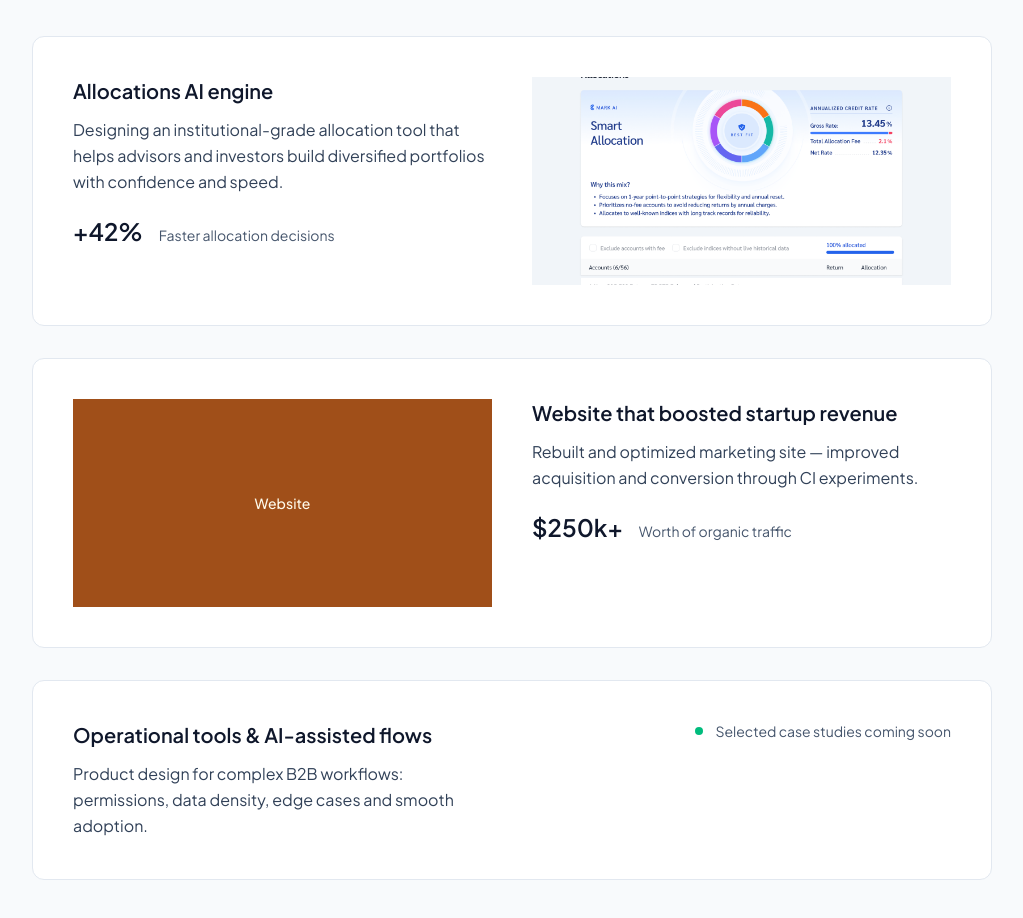
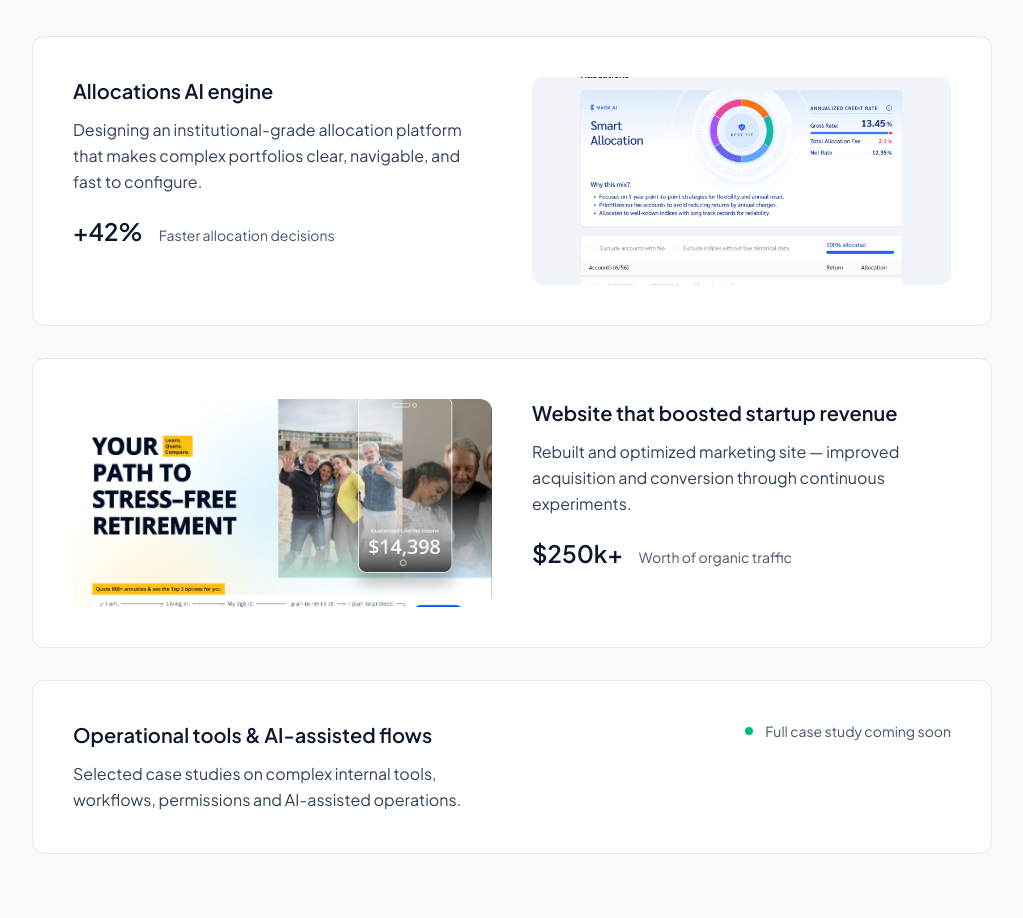
Before and after one commit to LiraCalifornia/iryna-portfolio, a Next.js app: page / in a window 1280 px wide. Shown: the part 963-1881 px from the top of the page, without its empty margins (128-1151 px from the left). Built offline with nearby package versions, Linux system fonts and the light colour scheme.

Commit message:
fixed edicator page link

```diff
--- a/src/app/work/[slug]/page.tsx
+++ b/src/app/work/[slug]/page.tsx
@@ -1,6 +1,9 @@
 import Image from "next/image";
 import Link from "next/link";
 import { notFound } from "next/navigation";
+import { use } from "react";
+
+/* ---------- Types ---------- */
 
 type ProjectConfig = {
   title: string;
@@ -15,6 +18,13 @@ type ProjectConfig = {
   impact?: string[];
 };
 
+// У Next 15 params є Promise — типізуємо відповідно
+type PageProps = {
+  params: Promise<{ slug: string }>;
+};
+
+/* ---------- Projects data ---------- */
+
 const allocationsCase: ProjectConfig = {
   title: "Allocations AI engine",
   subtitle:
@@ -22,8 +32,7 @@ const allocationsCase: ProjectConfig = {
   image: "/allocations-test.png",
   period: "2025",
   tools: "Figma, FigJam",
-  keywords:
-    "FinTech, B2B SaaS, Data visualization, Complex flows",
+  keywords: "FinTech, B2B SaaS, Data visualization, Complex flows",
   problem:
     "Unclear Value Proposition. The startup’s original website didn’t clearly show its unique product or explain how it solved user problems.",
   solution:
@@ -40,30 +49,66 @@ const allocationsCase: ProjectConfig = {
   ],
 };
 
+const websiteBoostCase: ProjectConfig = {
+  title: "Website that boosted startup revenue",
+  subtitle:
+    "Rebuilt and optimized marketing site — improved acquisition and conversion through continuous experiments.",
+  image: "/educator-test.png",
+  period: "2024",
+  tools: "Figma, Webflow, Google Analytics, Hotjar",
+  keywords: "Marketing website, Conversion, Experimentation, UX writing",
+  problem:
+    "Low Conversion from Existing Traffic. The startup had strong organic and paid traffic, but the old website did not clearly communicate value or guide visitors to sign up.",
+  solution:
+    "Focused Narrative & Experiment Framework. Reworked structure and messaging, highlighted proof points, and set up an experiment backlog for continuous A/B testing.",
+  challenges: [
+    "Balancing modern visual style with clarity and performance.",
+    "Preserving SEO equity while restructuring pages and content.",
+    "Aligning founders, marketing, and engineering around one clear story.",
+  ],
+  impact: [
+    "$250k+ Worth of organic traffic generated.",
+    "1554% Increase in monthly organic search traffic in 8 months.",
+    "66% Increase in signup conversion rate.",
+    "70+ NPS score maintained after redesign.",
+  ],
+};
+
+const flowsPlaceholder: ProjectConfig = {
+  title: "Operational tools & AI-assisted flows",
+  subtitle:
+    "Full case study coming soon. Deep dive into complex internal workflows.",
+};
+
 const projects: Record<string, ProjectConfig> = {
   allocations: allocationsCase,
-  "website-boost": {
-    title: "Marketing Website Optimization",
-    subtitle:
-      "Full case study coming soon. Focused on structure, messaging and experiments that moved revenue.",
-  },
-  flows: {
-    title: "Operational Tools & AI-assisted Flows",
-    subtitle:
-      "Full case study coming soon. Deep dive into complex internal workflows.",
-  },
+  "website-boost": websiteBoostCase,
+  flows: flowsPlaceholder,
 };
 
+/* ---------- Route segment config ---------- */
+
+// Пререндеримо відомі слаги (щоб у проді не було 404)
 export function generateStaticParams() {
   return Object.keys(projects).map((slug) => ({ slug }));
 }
 
-export default async function WorkDetailPage({
-  params,
-}: {
-  params: Promise<{ slug: string }>;
-}) {
-  const { slug } = await params;
+// Дозволяємо динаміку для інших випадків (не обов’язково, але безпечно)
+export const dynamicParams = true;
+
+/* ---------- Helpers ---------- */
+
+const splitText = (text: string) => {
+  const [first, ...rest] = text.split(". ");
+  return { first, rest: rest.join(". ") };
+};
+
+/* ---------- Page ---------- */
+
+export default function WorkDetailPage(props: PageProps) {
+  // розгортаємо асинхронний params
+  const { slug } = use(props.params);
+
   const project = projects[slug];
 
   if (!project) {
@@ -85,17 +130,8 @@ export default async function WorkDetailPage({
 
   const hasFullCase = Boolean(problem && solution);
 
-  const splitText = (text: string) => {
-    const [first, ...rest] = text.split(". ");
-    return { first, rest: rest.join(". ") };
-  };
-
-  const toolsTags = tools
-    ? tools.split(",").map((t) => t.trim()).filter(Boolean)
-    : [];
-  const keywordTags = keywords
-    ? keywords.split(",").map((t) => t.trim()).filter(Boolean)
-    : [];
+  const toolsTags = tools ? tools.split(",").map((t) => t.trim()).filter(Boolean) : [];
+  const keywordTags = keywords ? keywords.split(",").map((t) => t.trim()).filter(Boolean) : [];
 
   return (
     <main className="bg-white">
@@ -113,13 +149,7 @@ export default async function WorkDetailPage({
         {/* Hero image */}
         {image && (
           <div className="relative w-full h-[220px] sm:h-[320px] md:h-[380px] rounded-xl overflow-hidden bg-slate-100">
-            <Image
-              src={image}
-              alt={title}
-              fill
-              className="object-cover"
-              sizes="100vw"
-            />
+            <Image src={image} alt={title} fill className="object-cover" sizes="100vw" />
           </div>
         )}
 
@@ -129,7 +159,7 @@ export default async function WorkDetailPage({
             {title}
           </h1>
           {subtitle && (
-            <p className="mt-3 sm:mt-4 text-sm sm:text-base md:text-lg leading-relaxed text-slate-700">
+            <p className="mt-3 sm:mt-4 text-sm sm:text-base leading-relaxed text-slate-600">
               {subtitle}
             </p>
           )}
@@ -168,52 +198,42 @@ export default async function WorkDetailPage({
             {/* Problem / Solution / Challenges */}
             <section className="mt-10 space-y-6 sm:space-y-7">
               {/* Problem */}
+              {problem && (
                 <div className="rounded-xl bg-slate-50 border border-slate-200 px-4 py-4 sm:px-6 sm:py-6">
                   <h2 className="flex items-center gap-1 text-xs sm:text-sm font-semibold uppercase tracking-wide text-slate-700">
-                  <span className="text-blue-600 text-base font-mono">
-                    {">_"}
-                  </span>
+                    <span className="text-blue-600 text-base font-mono">{">_"}</span>
                     Problem
                   </h2>
-                {problem && (
                   <p className="mt-2 text-sm sm:text-base leading-relaxed">
                     <span className="font-semibold text-slate-900">
                       {splitText(problem).first}.
                     </span>{" "}
-                    <span className="text-slate-500">
-                      {splitText(problem).rest}
-                    </span>
+                    <span className="text-slate-600">{splitText(problem).rest}</span>
                   </p>
+                </div>
               )}
-              </div>
 
               {/* Solution */}
+              {solution && (
                 <div className="rounded-xl bg-slate-50 border border-slate-200 px-4 py-4 sm:px-6 sm:py-6">
                   <h2 className="flex items-center gap-1 text-xs sm:text-sm font-semibold uppercase tracking-wide text-slate-700">
-                  <span className="text-blue-600 text-base font-mono">
-                    {">_"}
-                  </span>
+                    <span className="text-blue-600 text-base font-mono">{">_"}</span>
                     Solution
                   </h2>
-                {solution && (
                   <p className="mt-2 text-sm sm:text-base leading-relaxed">
                     <span className="font-semibold text-slate-900">
                       {splitText(solution).first}.
                     </span>{" "}
-                    <span className="text-slate-500">
-                      {splitText(solution).rest}
-                    </span>
+                    <span className="text-slate-600">{splitText(solution).rest}</span>
                   </p>
+                </div>
               )}
-              </div>
 
               {/* Challenges */}
               {challenges && challenges.length > 0 && (
                 <div className="rounded-xl bg-slate-50 border border-slate-200 px-4 py-4 sm:px-6 sm:py-6">
                   <h2 className="flex items-center gap-1 text-xs sm:text-sm font-semibold uppercase tracking-wide text-slate-700">
-                    <span className="text-blue-600 text-base font-mono">
-                      {">_"}
-                    </span>
+                    <span className="text-blue-600 text-base font-mono">{">_"}</span>
                     Challenges
                   </h2>
                   <ul className="mt-2 space-y-1.5 text-sm sm:text-base leading-relaxed">
@@ -221,10 +241,8 @@ export default async function WorkDetailPage({
                       const { first, rest } = splitText(item);
                       return (
                         <li key={index}>
-                          <span className="font-semibold text-slate-900">
-                            {first}.
-                          </span>{" "}
-                          <span className="text-slate-500">{rest}</span>
+                          <span className="font-semibold text-slate-900">{first}.</span>{" "}
+                          <span className="text-slate-600">{rest}</span>
                         </li>
                       );
                     })}
@@ -233,13 +251,13 @@ export default async function WorkDetailPage({
               )}
             </section>
 
-            {/* Impact — окремий блок, без сірого боксу */}
+            {/* Impact */}
             {impact && impact.length > 0 && (
               <section className="mt-14 sm:mt-16">
                 <h2 className="text-2xl sm:text-3xl font-semibold tracking-tight text-slate-900">
                   Impact
                 </h2>
-                <p className="mt-3 text-sm sm:text-base text-slate-600 max-w-3xl">
+                <p className="mt-3 text-sm sm:text-base leading-relaxed text-slate-600 max-w-3xl">
                   Both the initial launch and further iterations delivered
                   measurable results and created a solid foundation for
                   long-term, scalable growth.
@@ -254,7 +272,7 @@ export default async function WorkDetailPage({
                         <div className="text-2xl sm:text-3xl font-semibold text-slate-900">
                           {stat}
                         </div>
-                        <p className="text-sm sm:text-base text-slate-600">
+                        <p className="text-sm sm:text-base leading-relaxed text-slate-600">
                           {label}
                         </p>
                       </div>
@@ -265,12 +283,12 @@ export default async function WorkDetailPage({
             )}
           </>
         ) : (
-          // Coming soon layout
+          // Coming soon
           <section className="mt-10">
             <div className="rounded-xl bg-slate-50 border border-slate-200 px-4 py-5 sm:px-6 sm:py-7">
-              <p className="text-sm sm:text-base leading-relaxed text-slate-800">
-                Full case study for this project is coming soon. If you&apos;d
-                like details now, please{" "}
+              <p className="text-sm sm:text-base leading-relaxed text-slate-600">
+                Full case study for this project is coming soon. If you&apos;d like details
+                now, please{" "}
                 <Link
                   href="/contact"
                   className="underline underline-offset-4 decoration-slate-400 hover:decoration-slate-900"
--- a/src/components/ProjectShortcuts.tsx
+++ b/src/components/ProjectShortcuts.tsx
@@ -1,4 +1,3 @@
-// src/components/ProjectShortcuts.tsx
 "use client";
 
 import Link from "next/link";
@@ -7,7 +6,6 @@ import Image from "next/image";
 export default function ProjectShortcuts() {
   return (
     <section className="bg-slate-50 py-16 sm:py-20">
-      {/* Спільний контейнер */}
       <div className="mx-auto w-full max-w-6xl px-6 lg:px-24">
         {/* Заголовок секції */}
         <p className="text-xs font-semibold uppercase tracking-[0.16em] text-slate-500">
@@ -19,21 +17,20 @@ export default function ProjectShortcuts() {
 
         {/* Список проектів */}
         <div className="mt-10 space-y-8">
-          {/* Project 1 */}
+          {/* Project 1: Allocations */}
           <Link
             href="/work/allocations"
             className="block rounded-xl border border-slate-200 bg-white p-8 sm:p-10 hover:border-slate-900 transition-colors"
           >
             <div className="grid grid-cols-1 lg:grid-cols-2 gap-10 items-start">
-              {/* Text */}
               <div>
                 <h3 className="text-lg sm:text-xl font-semibold text-slate-900">
                   Allocations AI engine
                 </h3>
                 <p className="mt-3 text-sm sm:text-base leading-relaxed text-slate-700">
-                  Designing an institutional-grade allocation tool that helps
-                  advisors and investors build diversified portfolios with
-                  confidence and speed.
+                  Designing an institutional-grade allocation platform that
+                  makes complex portfolios clear, navigable, and fast to
+                  configure.
                 </p>
                 <div className="mt-5 flex flex-wrap items-baseline gap-4 text-sm text-slate-600">
                   <span className="text-2xl font-semibold text-slate-900">
@@ -43,8 +40,7 @@ export default function ProjectShortcuts() {
                 </div>
               </div>
 
-              {/* Real project image */}
-              <div className="relative h-52 w-full overflow-hidden">
+              <div className="relative h-52 w-full overflow-hidden rounded-xl">
                 <Image
                   src="/allocations-test.png"
                   alt="Allocations project preview"
@@ -56,15 +52,21 @@ export default function ProjectShortcuts() {
             </div>
           </Link>
 
-          {/* Project 2 */}
+          {/* Project 2: Website that boosted startup revenue */}
           <Link
             href="/work/website-boost"
             className="block rounded-xl border border-slate-200 bg-white p-8 sm:p-10 hover:border-slate-900 transition-colors"
           >
             <div className="grid grid-cols-1 lg:grid-cols-2 gap-10 items-start">
-              {/* Placeholder image */}
-              <div className="h-52 w-full bg-amber-800/90 flex items-center justify-center text-sm font-medium text-amber-50">
-                Website
+              {/* Image */}
+              <div className="relative h-52 w-full overflow-hidden rounded-xl">
+                <Image
+                  src="/educator-test.png"
+                  alt="Website that boosted startup revenue — project preview"
+                  fill
+                  className="object-cover transition-transform duration-500 ease-out hover:scale-[1.03]"
+                  sizes="(max-width: 1024px) 100vw, 50vw"
+                />
               </div>
 
               {/* Text */}
@@ -74,7 +76,7 @@ export default function ProjectShortcuts() {
                 </h3>
                 <p className="mt-3 text-sm sm:text-base leading-relaxed text-slate-700">
                   Rebuilt and optimized marketing site — improved acquisition
-                  and conversion through CI experiments.
+                  and conversion through continuous experiments.
                 </p>
                 <div className="mt-5 flex flex-wrap items-baseline gap-4 text-sm text-slate-600">
                   <span className="text-2xl font-semibold text-slate-900">
@@ -86,27 +88,25 @@ export default function ProjectShortcuts() {
             </div>
           </Link>
 
-          {/* Project 3 */}
+          {/* Project 3: Flows (placeholder) */}
           <Link
             href="/work/flows"
             className="block rounded-xl border border-slate-200 bg-white p-8 sm:p-10 hover:border-slate-900 transition-colors"
           >
             <div className="grid grid-cols-1 lg:grid-cols-2 gap-10 items-start">
-              {/* Text */}
               <div>
                 <h3 className="text-lg sm:text-xl font-semibold text-slate-900">
                   Operational tools &amp; AI-assisted flows
                 </h3>
                 <p className="mt-3 text-sm sm:text-base leading-relaxed text-slate-700">
-                  Product design for complex B2B workflows: permissions, data
-                  density, edge cases and smooth adoption.
+                  Selected case studies on complex internal tools, workflows,
+                  permissions and AI-assisted operations.
                 </p>
               </div>
 
-              {/* Placeholder status */}
               <div className="flex items-center gap-3 justify-start lg:justify-end text-sm text-slate-600">
                 <span className="inline-flex h-2 w-2 rounded-full bg-emerald-500" />
-                <span>Selected case studies coming soon</span>
+                <span>Full case study coming soon</span>
               </div>
             </div>
           </Link>
```
Also changed, not shown: public/educator-test.png (added). Lines whose indentation alone changed are shown as unchanged.
